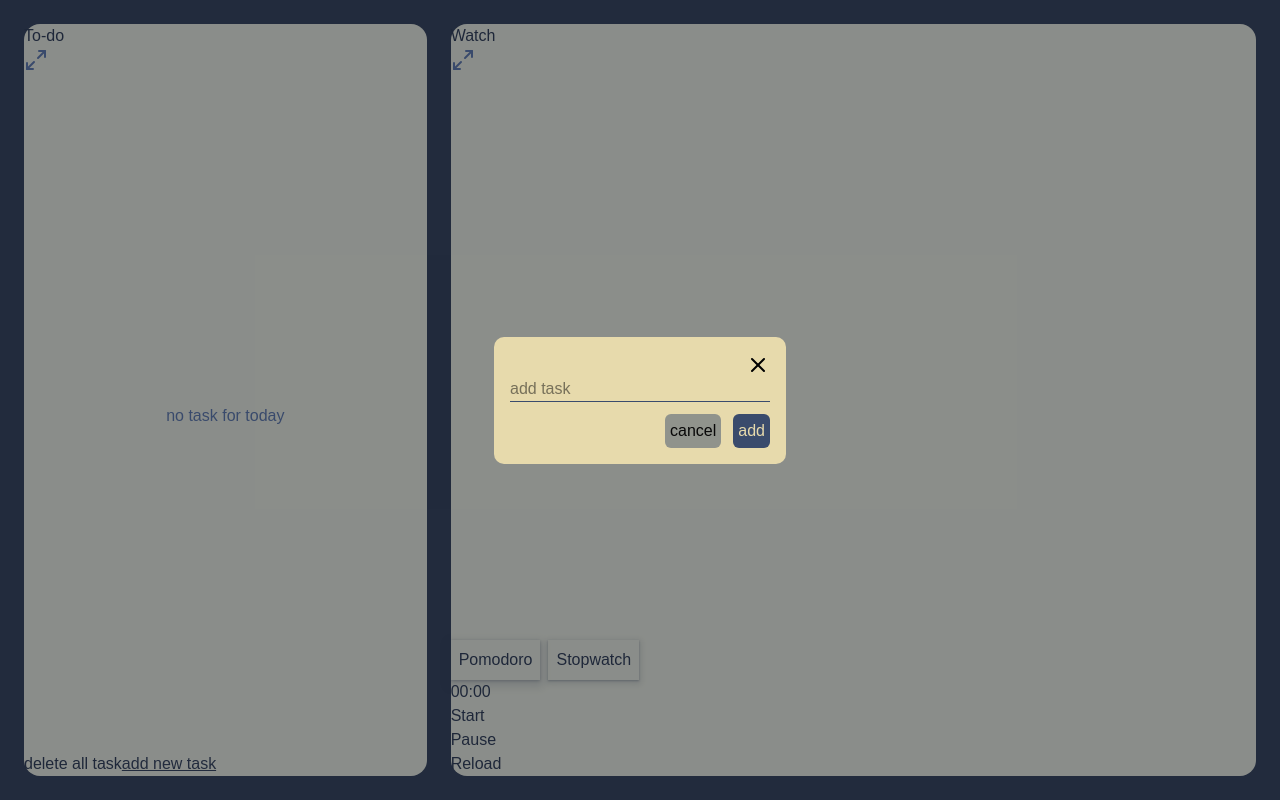
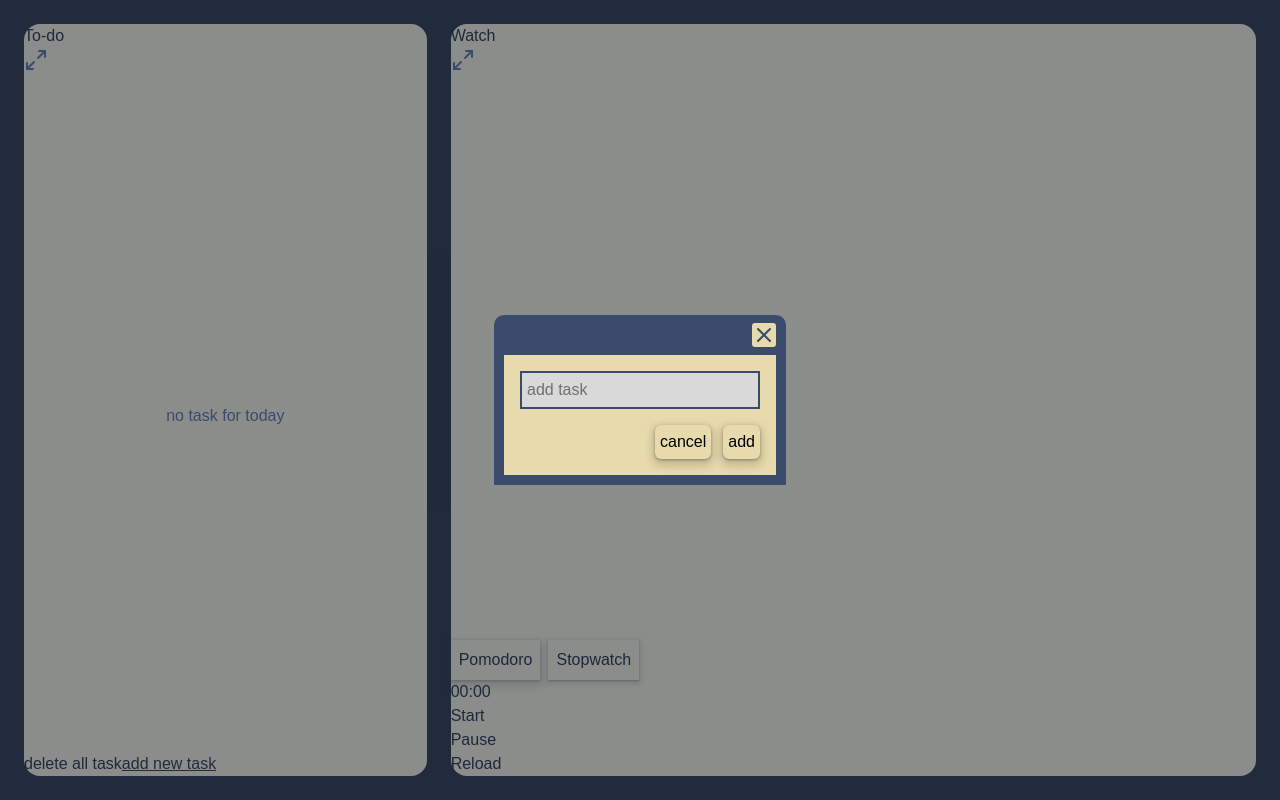
Before and after one commit to DI3906/focus-pomodoro, a Next.js app: page / in a window 1280 px wide. Both pictures are taken after a click on the button "add new task". Built offline with nearby package versions, Linux system fonts and the light colour scheme; a web font is replaced by a local one.

Commit message:
update modal style

```diff
--- a/app/components/Modal/Modal.tsx
+++ b/app/components/Modal/Modal.tsx
@@ -23,8 +23,8 @@ export default function Modal({
     <div className="w-screen h-screen modal-background">
       <div className="modal-content flex-col">
         <div className="modal-header flex justify-end">
-          <span onClick={onClose}>
-            <X />
+          <span className="modal-close-button" onClick={onClose}>
+            <X color="#3a4b6c" />
           </span>
         </div>
         <div className="modal-body">
@@ -35,16 +35,16 @@ export default function Modal({
             placeholder={description}
           />
         </div>
-        <div className="modal-footer flex justify-end mt-3">
+        <div className="modal-footer flex justify-end">
           <button
             onClick={onClose}
-            className="button-default bg-(--grey) text-(--black) mr-3"
+            className="button-default shadow mr-3"
           >
             cancel
           </button>
           <button
             onClick={() => onAddTask(taskValue)}
-            className="button-default bg-(--blue) text-(--beige)"
+            className="button-default shadow"
           >
             add
           </button>
--- a/app/globals.css
+++ b/app/globals.css
@@ -8,6 +8,7 @@
   --orange: #be5e00;
   --blue-opacity: #3a4b6c87;
   --grey: #90938c;
+  --white: #d9d9d9;
 
   /* FONT VARIABLES */
   --font-times: 'Times New Roman', Times, serif, sans-serif;
@@ -23,6 +24,13 @@ button {
   padding: 5px;
   font-family: var(--brygada);
   border-radius: 6px;
+}
+
+.header-watch-button,
+.header-todo-button,
+.modal-close-button {
+  background-color: var(--beige);
+  border-radius: 3px;
 }
 
 .button-control {
@@ -84,15 +92,29 @@ button {
   width: 292px;
   height: auto;
   background-color: var(--beige);
-  border-radius: 10px;
-  padding: 16px;
+  border-radius: 10px 10px 0 0;
+  border: var(--blue) 10px solid;
+  border-top-width: 0;
+}
+
+.modal-header {
+  background-color: var(--blue);
+  padding: 8px 0;
+}
+
+.modal-body,
+.modal-footer {
+  padding: 0 16px 16px 16px;
 }
 
 /* INPUT */
 .input-default {
   font-family: var(--brygada);
   color: var(--black);
-  border-bottom: var(--blue) 1px solid;
+  border: var(--blue) 2px solid;
+  background-color: var(--white);
+  margin-top: 16px;
+  padding: 5px;
 }
 
 .input-default:focus {
@@ -123,12 +145,6 @@ button {
     border-radius: 5px 5px 0 0;
   }
 
-  .header-watch-button,
-  .header-todo-button {
-    background-color: var(--beige);
-    border-radius: 3px;
-  }
-
   .header-watch-title,
   .header-todo-title {
     font-weight: bold;
```
